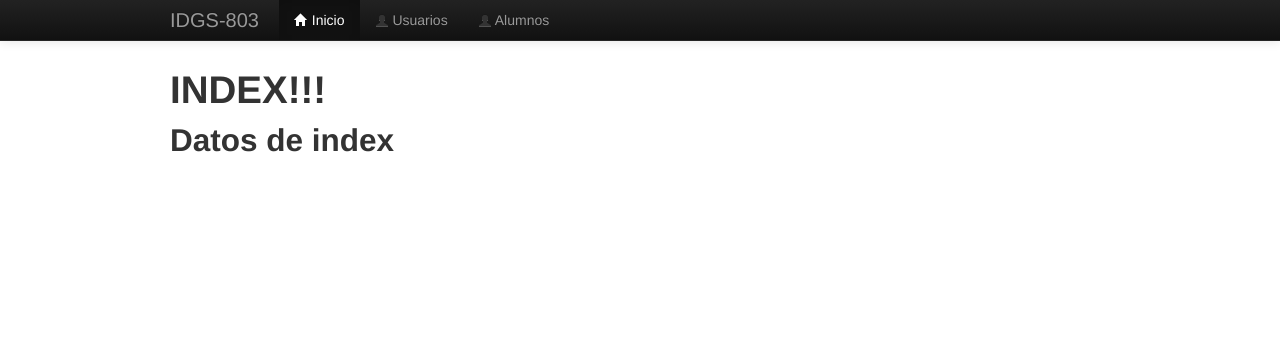
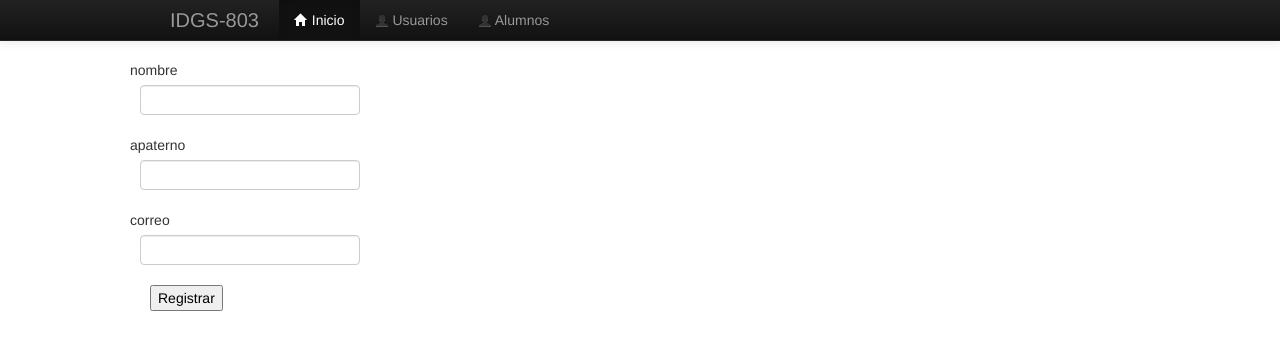
Before and after one commit to IDGS-803-21000011/FLASK_BD_IDGS803, a Flask app: page /index in a window 1280 px wide. Shown: the top 350 px of the page. Run offline with Flask 3, Linux system fonts and the light colour scheme; some libraries are stand-ins or nearby versions.

Commit message:
PEVG 27/02/2024 Obtener todos los registros de la BD e insertar alumnos

```diff
--- a/forms.py
+++ b/forms.py
@@ -21,3 +21,17 @@ class UserForm(Form):
     correo = EmailField('correo', [
         validators.Email(message='Ingrese un correo válido.')
     ])
+
+class UserForm2(Form):
+    id = IntegerField('id')
+    nombre = StringField('nombre', [
+        validators.DataRequired(message='El campo es requerido.'),
+        validators.length(min=4, max=10, message='Ingresa un nombre válido.')
+    ])
+    apaterno = StringField('apaterno', [
+        validators.DataRequired(message='El campo es requerido.'),
+        validators.length(min=4, max=10, message='Ingresa un apellido paterno válido.')
+    ])
+    email = EmailField('correo', [
+        validators.Email(message='Ingrese un correo válido.')
+    ])
--- a/main.py
+++ b/main.py
@@ -12,11 +12,22 @@ crsf = CSRFProtect()
 def page_not_found(e):
     return render_template('404.html'), 404
 
-@app.route("/index")
+@app.route("/index", methods=["GET", "POST"])
 def index():
-    escuela = "UTL!!!"
-    alumnos = ["Gael", "Pedro", "Alicia", "Ana"]
-    return render_template("index.html", escuela = escuela, alumnos = alumnos)
+    alum_form = forms.UserForm2(request.form)
+    if request.method == "POST":
+        alum = Alumnos(nombre=alum_form.nombre.data,
+                       apaterno=alum_form.apaterno.data,
+                       email=alum_form.email.data)
+        db.session.add(alum)
+        db.session.commit()
+    return render_template("index.html", form=alum_form)
+
+@app.route("/ABC_Completo", methods=["GET", "POST"])
+def ABC_Completo():
+    alum_form = forms.UserForm2(request.form)
+    alumno = Alumnos().query.all()
+    return render_template("ABC_Completo.html", alumnos=alumno)
 
 @app.route("/alumnos", methods=["GET", "POST"])
 def alumn():
--- a/templates/index.html
+++ b/templates/index.html
@@ -1,9 +1,27 @@
 {%extends 'layout.html'%} {%block content%}
-
-<h1>
-    INDEX!!!
-    <H2>Datos de index</H2>
-</h1>
-
+{% from "_macros.html" import render_field%}
+<div class="container">
+    <div class="row">
+        <form name="registro" action="/index" id="registro" method="POST">
+            <div class="row control-group">
+                <div class="form-group col-xs-12 float-label-form-group controls">
+                    {{ render_field(form.nombre, class="form-control") }}
+                </div>
+            </div>
+            <div class="row control-group">
+                <div class="form-group col-xs-12 float-label-form-group controls">
+                    {{ render_field(form.apaterno, class="form-control") }}
+                </div>
+            </div>
+            <div class="row control-group">
+                <div class="form-group col-xs-12 float-label-form-group controls">
+                    {{ render_field(form.email, class="form-control") }}
+                </div>
+            </div>
+            <input type="hidden" name="csrf_token" value="{{csrf_token()}}"/>
+            <input type="submit" id="registrar" name="registrar" value="Registrar"/>
+        </form>
+    </div>
+</div>
 
 {%endblock%}
```
Also changed, not shown: templates/ABC_Completo.html (added, +33 -0 lines).
